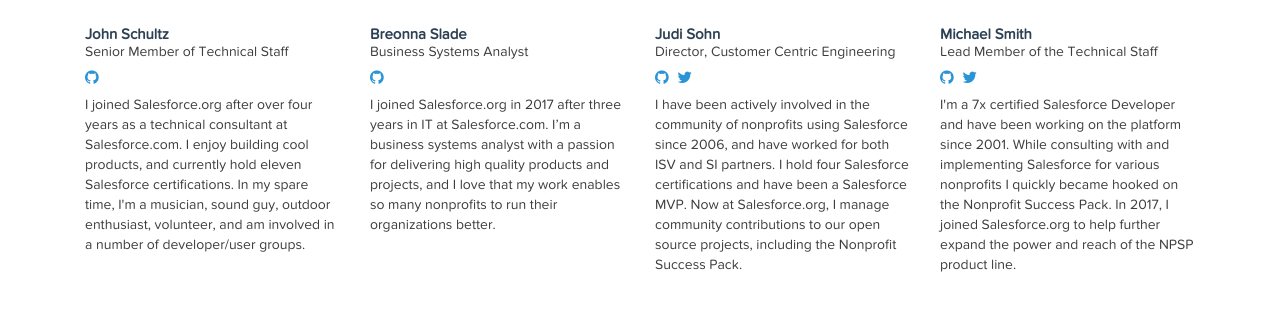
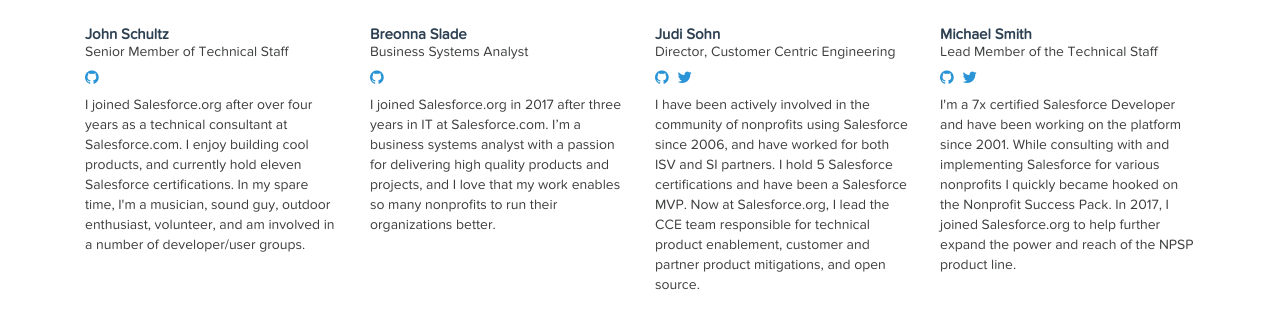
Before and after one commit to dvenor/salesforcefoundation.github.io, a Jekyll site: the page built from index.html, in a window 1280 px wide and 900 px high, scrolled down 10132 px, cut to the strip 164-527 px from the top of the window. Shown: the top 329 px of the strip. Built offline with Jekyll 4.4.1, drawn with Linux system fonts in a browser that asks for light colours; the list of posts is cut into pages by our own code.

Commit message:
Update members.yml
My bio text was out of date.

```diff
--- a/_data/members.yml
+++ b/_data/members.yml
@@ -295,7 +295,7 @@
   title:          "Director, Customer Centric Engineering"
   website:        http://judisohn.com
   twitter:        judis217
-  bio:            "I have been actively involved in the community of nonprofits using Salesforce since 2006, and have worked for both ISV and SI partners. I hold four Salesforce certifications and have been a Salesforce MVP. Now at Salesforce.org, I manage community contributions to our open source projects, including the Nonprofit Success Pack."
+  bio:            "I have been actively involved in the community of nonprofits using Salesforce since 2006, and have worked for both ISV and SI partners. I hold 5 Salesforce certifications and have been a Salesforce MVP. Now at Salesforce.org, I lead the CCE team responsible for technical product enablement, customer and partner product mitigations, and open source."
 
 Michael Smith:
   github:         force2b
```
